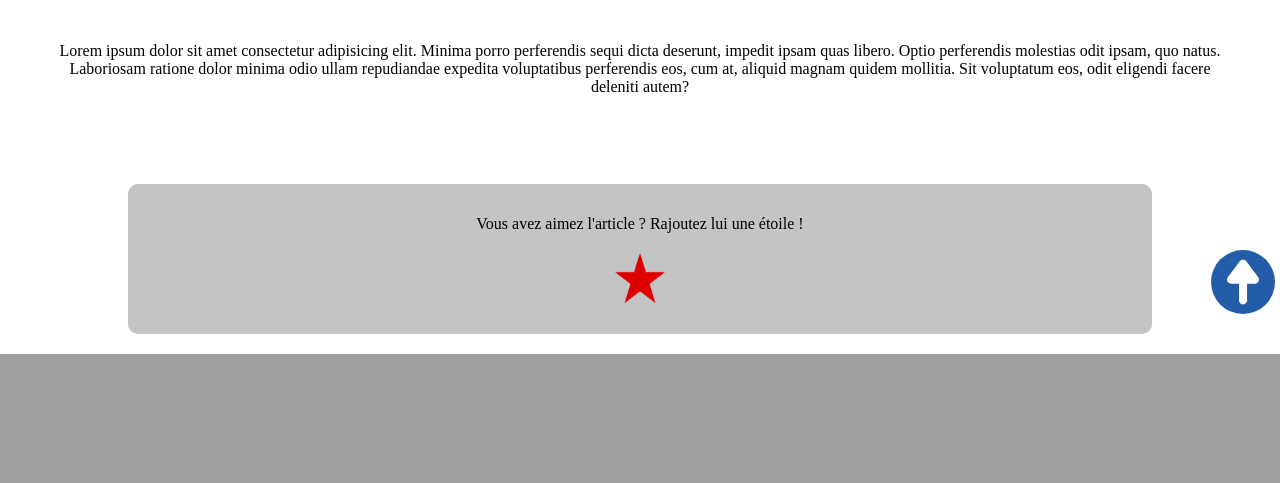
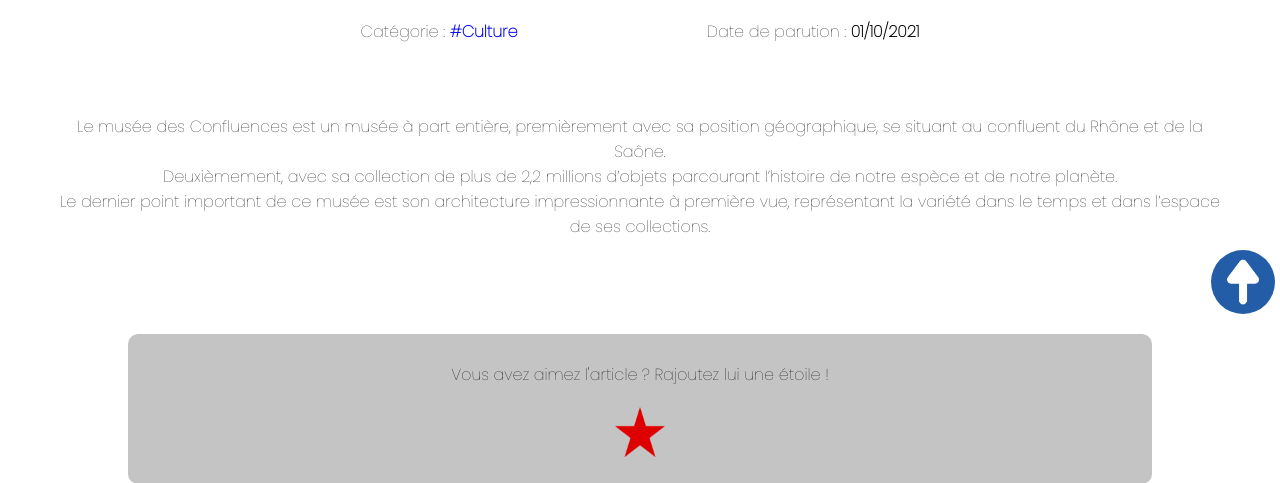
Before and after one commit to ValentinGaudin/Les-Lions, a PHP site: page /Culture/Articles/confluence.php in a window 1280 px wide. Shown: the part 481-964 px from the top of the page. Before the commit the page ends 835 px from the top, so only its background shows below. Run offline with PHP 8.4, Linux system fonts and the light colour scheme.

Commit message:
Adding changes on articles and fonts

```diff
--- a/public/Culture/Articles/confluence.php
+++ b/public/Culture/Articles/confluence.php
@@ -11,6 +11,7 @@
 
         <link rel="stylesheet" type="text/css" href="/articleStyle.css">
         <link rel="stylesheet" type="text/css" href="/header.css">
+        <link rel="stylesheet" type="text/css" href="/articlePageStyle.css">
 
         <link rel="preconnect" href="https://fonts.googleapis.com">
         <link rel="preconnect" href="https://fonts.gstatic.com" crossorigin>
@@ -28,9 +29,18 @@
 <div class='article_details'>
 
         <h1 class="article_titre confluence">Musée des Confluences</h1>
-
+        <div class='tagetdate'>
+        <div class='tag'>
+            <p>Catégorie : <a href='../culture.php' ><b>#Culture</b></a></p>
+        </div>
+        <div class='dateparu'>
+            <p>Date de parution : <b>01/10/2021</b></p>
+        </div>
+        </div>
     <div class='article_contenu'>
-        <p>Lorem ipsum dolor sit amet consectetur adipisicing elit. Minima porro perferendis sequi dicta deserunt, impedit ipsam quas libero. Optio perferendis molestias odit ipsam, quo natus. Laboriosam ratione dolor minima odio ullam repudiandae expedita voluptatibus perferendis eos, cum at, aliquid magnam quidem mollitia. Sit voluptatum eos, odit eligendi facere deleniti autem?</p>
+        <p>Le musée des Confluences est un musée à part entière, premièrement avec sa position géographique, se situant au confluent du Rhône et de la Saône.<br>
+        Deuxièmement, avec sa collection de plus de 2,2 millions d’objets parcourant l’histoire de notre espèce et de notre planète.<br>
+        Le dernier point important de ce musée est son architecture impressionnante à première vue, représentant la variété dans le temps et dans l’espace de ses collections.</p>
         <br>
 
     </div>
--- a/public/Culture/culture.php
+++ b/public/Culture/culture.php
@@ -50,7 +50,7 @@
     <article class="confluence positioningImage">
         <h2><a href="Articles/confluence.php">Musée des Confluences</a></h2>
             <img class="imageArticle">
-            <p class="description">Lorem ipsum dolor sit amet, consectetur adipiscing elit, sed do eiusmod tempor incididunt ut labore et dolore magna aliqua.</p>
+            <p class="description">Le musée des Confluences est un musée à part entière, premièrement avec sa position géographique, se situant au confluent du Rhône et de la Saône.</p>
             <p>note</p>
     </article>
 
--- a/public/articlePageStyle.css
+++ b/public/articlePageStyle.css
@@ -27,7 +27,7 @@ article {
 }
 h2 {
     text-align: center;
-    font-size: 3em;
+    font-size: 2.5em;
     font-family: 'Poppins', sans-serif;
     font-weight: 900;
     text-transform: uppercase;
@@ -77,10 +77,12 @@ h2 a {
 }
 .tagetdate {
     display: flex;
-    flex-direction: row;
-    align-items: center;
-    width: 30%;
+    justify-content: space-around;
+    width: 60%;
     height: auto;
+    margin: 10px;
+    text-align: center;
+    padding: 10px;
 }
 .tag a {
     text-decoration: none;
@@ -89,6 +91,8 @@ h2 a {
     font-style: italic;
     margin:1em;
     font-family: 'Poppins', sans-serif;
+    color: white;
+    text-shadow: 0px 0px 5px black;
 }
 .div-bouton-up{
     display: flex;
```
Also changed, not shown: public/Culture/Articles/fourviere.php (+10 -3 lines), public/Culture/Articles/mac.php (+9 -1 lines), public/Culture/Articles/mba.php (+9 -1 lines).
